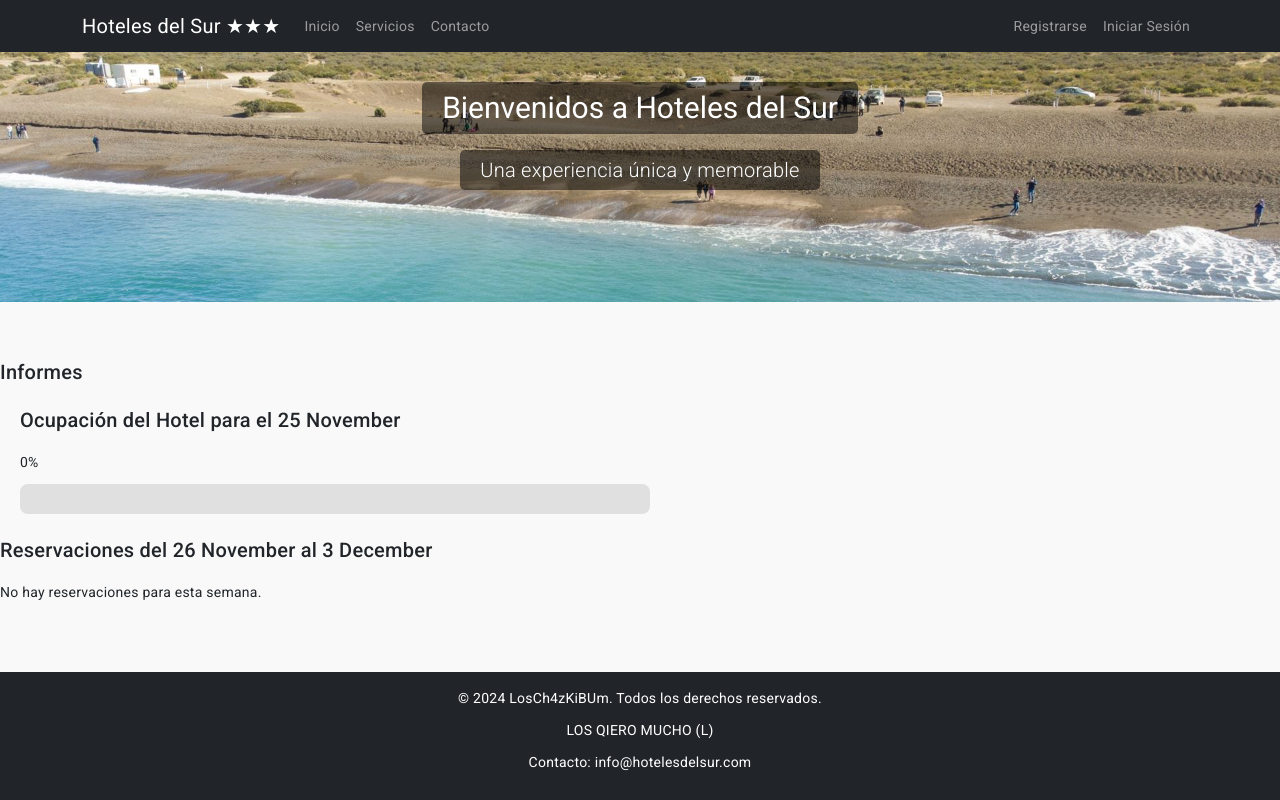
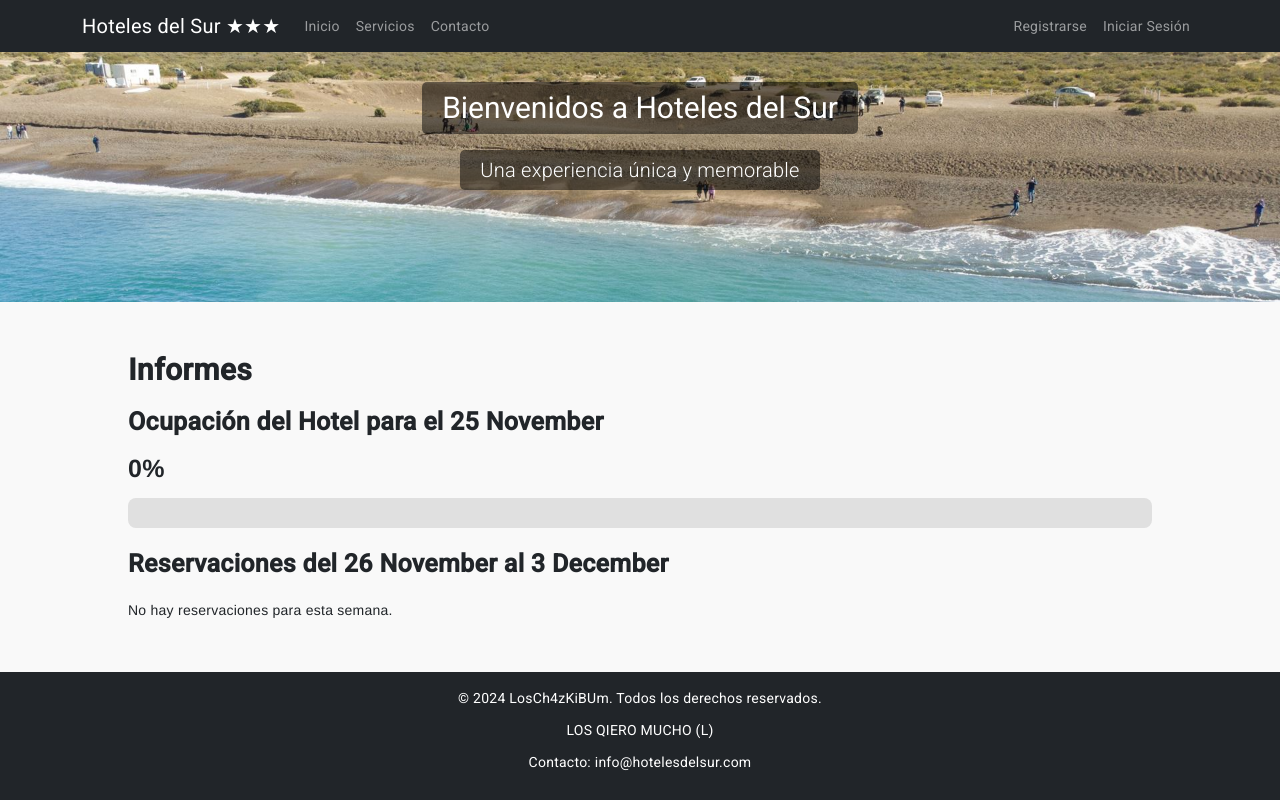
Before and after one commit to larasalasane/Hoteles-del-Sur-Angular-, an Angular app: page /dashboard in a window 1280 px wide. Built offline with nearby package versions, Linux system fonts and the light colour scheme; data requests are answered from the project's data file.

Commit message:
ultimos cambios

```diff
--- a/src/app/components/admin-dashboard/admin-dashboard.component.css
+++ b/src/app/components/admin-dashboard/admin-dashboard.component.css
@@ -1,16 +1,41 @@
+.dashboard-container {
+    margin: 20px auto;
+    width: 80%;
+    font-family: 'Helvetica', sans-serif;
+  }
 
+  .dashboard-tittle {
+    font-size: 30px;
+    font-weight: bold;
+    margin-bottom: 20px;
+    text-align: left;
+  }
 
-.occupancy {
+  .dashboard-subtitle, .reservations-tittle {
+    font-size: 25px;
+    font-weight: bold;
     margin-bottom: 20px;
-    margin-left: 20px;
+    text-align: left;
+  }
+
+  .percentage {
+    font-size: 25px;
+    font-weight: bold;
+    margin-bottom: 20px;
+    text-align: left;
+  }
+
+  .occupancy {
+    margin-bottom: 20px;
   }
 
   .progress-bar-container {
-    width: 50%;
+    width: 100%;
     background-color: #e0e0e0;
     border-radius: 8px;
     overflow: hidden;
     height: 30px;
+    margin-top: 10px;
   }
 
   .progress-bar {
@@ -19,3 +44,27 @@
     width: 0;
     transition: width 0.3s ease;
   }
+
+  .reservations {
+    margin-top: 20px;
+  }
+
+  .reservation-list {
+    display: flex;
+    flex-direction: column;
+    gap: 20px;
+    padding: 0;
+    list-style-type: none;
+  }
+
+  .reservation-item {
+    background-color: #f9f9f9;
+    border: 1px solid #ddd;
+    border-radius: 8px;
+    padding: 15px;
+    box-shadow: 0 2px 4px rgba(0, 0, 0, 0.1);
+  }
+
+  .reservation-info {
+    line-height: 1.6;
+  }
--- a/src/app/components/admin-dashboard/admin-dashboard.component.html
+++ b/src/app/components/admin-dashboard/admin-dashboard.component.html
@@ -1,24 +1,26 @@
 <div class="dashboard-container">
-  <h2>Informes</h2>
+  <h2 class="dashboard-tittle">Informes</h2>
 
   <div class="occupancy">
-    <h2>Ocupación del Hotel para el {{ today | date:'d MMMM' }}</h2>
-    <p>{{ occupancyPercentage }}%</p>
+    <h2 class="dashboard-subtitle">Ocupación del Hotel para el {{ today | date:'d MMMM' }}</h2>
+    <p class="percentage">{{ occupancyPercentage }}%</p>
     <div class="progress-bar-container">
       <div class="progress-bar" [style.width.%]="occupancyPercentage"></div>
     </div>
   </div>
 
   <div class="reservations">
-    <h2>Reservaciones del {{ today1 | date:'d MMMM' }} al {{ oneWeekFromNow | date:'d MMMM' }}</h2>
+    <h2 class="reservations-tittle">Reservaciones del {{ today1 | date:'d MMMM' }} al {{ oneWeekFromNow | date:'d MMMM' }}</h2>
     <div *ngIf="getReservationsForWeek().length === 0">No hay reservaciones para esta semana.</div>
-    <ul>
-      <li *ngFor="let reservation of getReservationsForWeek()">
-        <strong>Check-In:</strong> {{ reservation.checkInDate | date }}<br>
-        <strong>Check-Out:</strong> {{ reservation.checkOutDate | date }}<br>
-        <strong>Número de Huéspedes:</strong> {{ reservation.guests }}<br>
-        <strong>Numero de Habitación:</strong> {{ reservation.roomId }}<br>
-        <strong>Usuario:</strong> {{ reservation.userName }} {{ reservation.userLastName }}<br><br>
+    <ul class="reservation-list">
+      <li *ngFor="let reservation of getReservationsForWeek()" class="reservation-item">
+        <div class="reservation-info">
+          <strong>Check-In:</strong> {{ reservation.checkInDate | date }}<br>
+          <strong>Check-Out:</strong> {{ reservation.checkOutDate | date }}<br>
+          <strong>Número de Huéspedes:</strong> {{ reservation.guests }}<br>
+          <strong>Número de Habitación:</strong> {{ reservation.roomId }}<br>
+          <strong>Usuario:</strong> {{ reservation.userName }} {{ reservation.userLastName }}
+        </div>
       </li>
     </ul>
   </div>
--- a/src/app/components/admin-dashboard/admin-dashboard.component.ts
+++ b/src/app/components/admin-dashboard/admin-dashboard.component.ts
@@ -21,6 +21,7 @@ export class AdminDashboardComponent implements OnInit {
   today: Date = new Date;
   oneWeekFromNow: Date = new Date;
   occupancyPercentage: number = 0;
+  PERCENTAGE_BASE = 100 ;
 
   constructor(
     private reservationService: ReservationService,
@@ -31,7 +32,7 @@ export class AdminDashboardComponent implements OnInit {
   ngOnInit(): void {
     this.today.setHours(0, 0, 0, 0);
     this.today1.setHours(0, 0, 0, 0);
-    this.today1.setDate(this.today1.getDate()+1);
+    this.today1.setDate(this.today1.getDate() + 1);
     this.loadDashboardData();
     this.oneWeekFromNow.setDate(this.today1.getDate() + 7);
   }
@@ -53,7 +54,7 @@ export class AdminDashboardComponent implements OnInit {
     const today = new Date(); today.setHours(0, 0, 0, 0);
     const totalRooms = this.rooms.length;
     this.reservationService.calculateOccupation(today, today).subscribe(occupiedRooms => {
-      console.log('Occupied Rooms:', occupiedRooms); this.occupancyPercentage = (occupiedRooms / totalRooms) * 100;
+      this.occupancyPercentage = (occupiedRooms / totalRooms) * this.PERCENTAGE_BASE;
     });
   }
 
```
